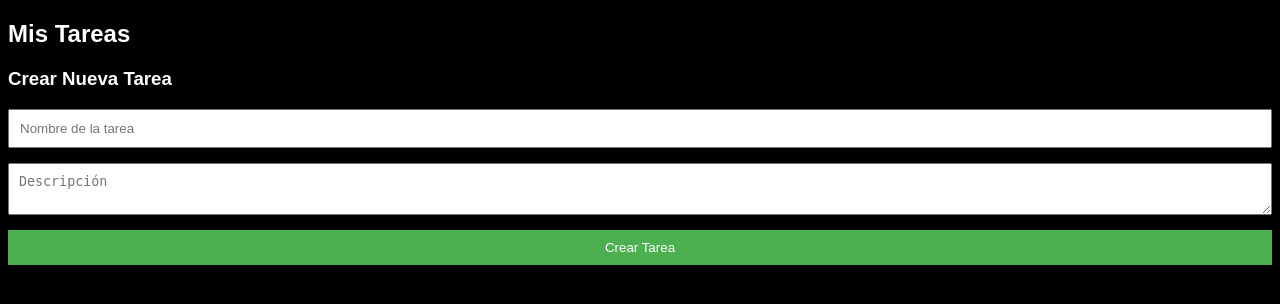
After one commit to JoseMoCa/P0_Nivelacion, a FastAPI app: template templates/user-home.html in a window 1280 px wide. The commit adds this page. Shown: the top 304 px of the page. Run offline with FastAPI, Linux system fonts and the light colour scheme; the template is opened without the code that fills it, so the values that code supplies are empty.

Commit message:
arreglos de interfaz

```diff
--- a/static/js/tareas.js
+++ b/static/js/tareas.js
@@ -1,13 +1,18 @@
-// Función para cargar tareas
+document.addEventListener('DOMContentLoaded', (event) => {
+    cargarTareas();  // Función para cargar tareas al cargar la página
+
+    document.getElementById('new-task-form').addEventListener('submit', function(event) {
+        event.preventDefault();
+        const nombreTarea = this.querySelector('input[type="text"]').value;
+        const descripcion = this.querySelector('textarea').value;
+        crearNuevaTarea(nombreTarea, descripcion);  // Función para crear una nueva tarea
+    });
+});
+
 function cargarTareas() {
-    // Aquí el código para cargar las tareas desde el backend y mostrarlas en #tasks-list
+    // Aquí iría la lógica para cargar las tareas del backend y mostrarlas en #tasks-list
 }
 
-// Evento para el formulario de crear tarea
-document.getElementById('create-task-form').addEventListener('submit', function(event) {
-    event.preventDefault();
-    // Aquí el código para crear una nueva tarea en el backend
-});
-
-// Llamar a cargarTareas al iniciar
-cargarTareas();
+function crearNuevaTarea(nombreTarea, descripcion) {
+    // Aquí iría la lógica para enviar la nueva tarea al backend y actualizar la lista de tareas
+}
--- a/templates/index.html
+++ b/templates/index.html
@@ -3,7 +3,7 @@
 <head>
     <meta charset="UTF-8">
     <meta name="viewport" content="width=device-width, initial-scale=1.0">
-    <title>Mi Aplicación de Tareas</title>
+    <title>APPWEB para tus Tareas</title>
     <link rel="stylesheet" href="/static/css/estilo.css">
 </head>
 <body>
@@ -25,11 +25,11 @@
     </div>
 
     <script src="/static/js/autenticacion.js"></script>
-    <script src="/static/js/tareas.js"></script>
+    <!-- <script src="/static/js/tareas.js"></script>-->
 
 </body>
 </html>
 <!-- Añadir al final del body en tu index.html -->
 
-    <script src="/static/js/app.js"></script>
+   <!-- <script src="/static/js/app.js"></script> -->
     <script src="/static/js/registro.js"></script>
--- /dev/null
+++ b/templates/user-home.html
@@ -0,0 +1,26 @@
+<!DOCTYPE html>
+<html lang="es">
+<head>
+    <meta charset="UTF-8">
+    <meta name="viewport" content="width=device-width, initial-scale=1.0">
+    <title>Tareas del Usuario</title>
+    <link rel="stylesheet" href="/static/css/estilo.css">
+</head>
+<body>
+    <div id="tasks-container">
+        <h2>Mis Tareas</h2>
+        <div id="tasks-list">
+            <!-- Aquí se cargarán las tareas -->
+        </div>
+
+        <h3>Crear Nueva Tarea</h3>
+        <form id="new-task-form">
+            <input type="text" placeholder="Nombre de la tarea" required>
+            <textarea placeholder="Descripción"></textarea>
+            <button type="submit">Crear Tarea</button>
+        </form>
+    </div>
+
+    <script src="/static/js/tareas.js"></script>
+</body>
+</html>
```
Also changed, not shown: static/js/autenticacion.js (+8 -1 lines).
